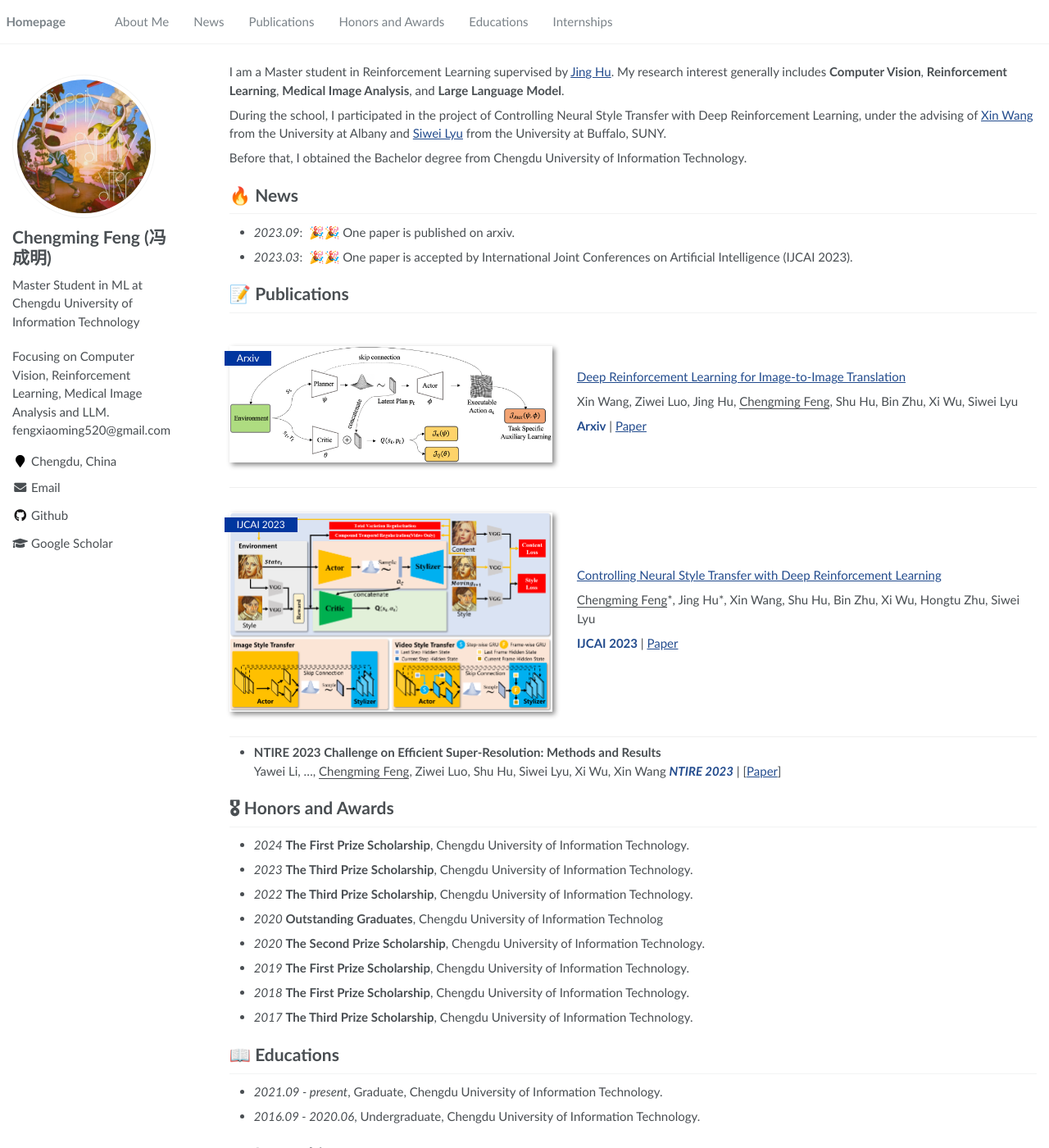
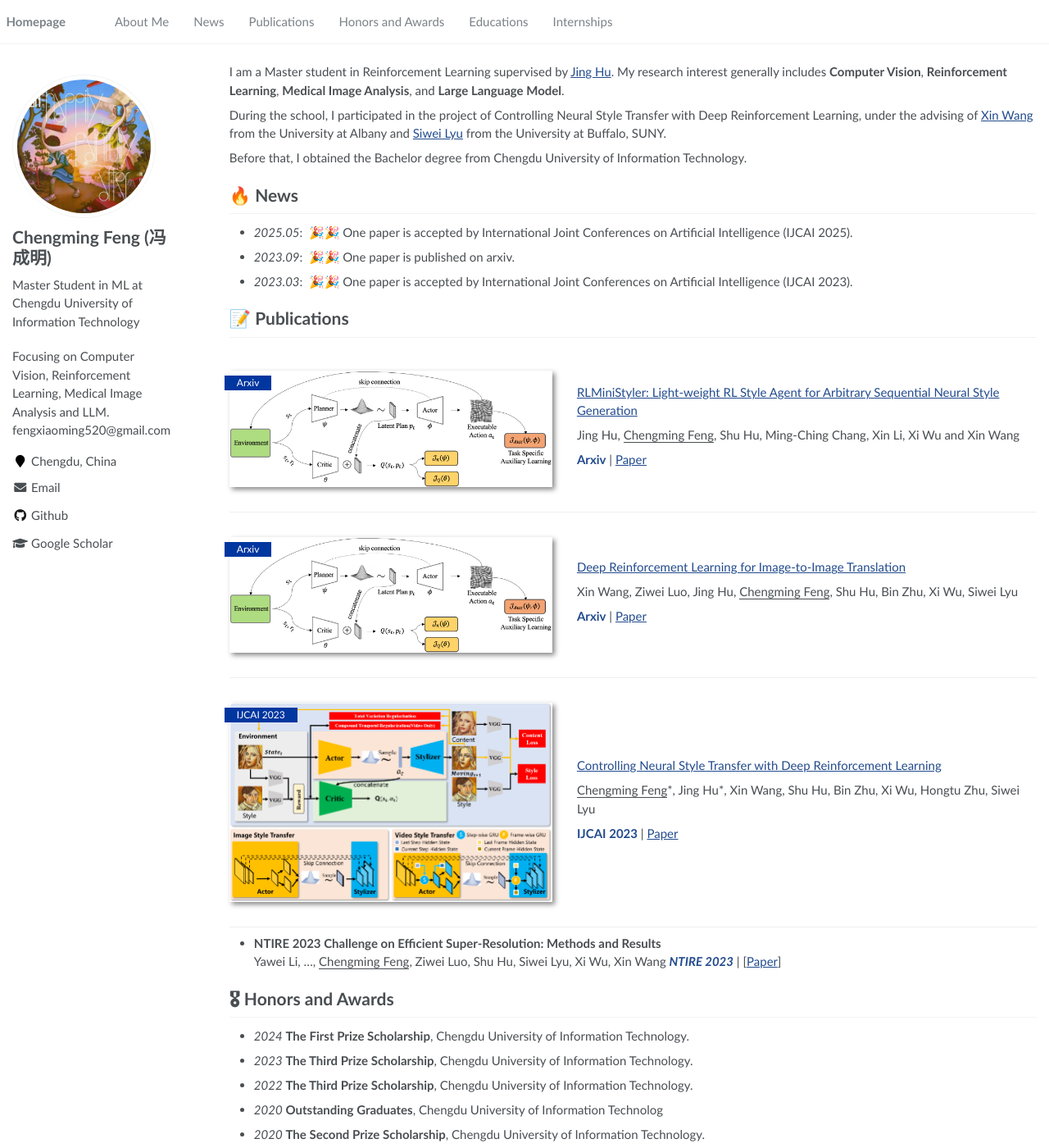
Before and after one commit to fengxiaoming520/fengxiaoming520.github.io, a Jekyll site: the page built from _pages/about.md, in a window 1280 px wide and 1400 px high. Shown: the whole window at 82% size. Built offline with Jekyll 4.4.1, drawn with Linux system fonts in a browser that asks for light colours.

Commit message:
Update about.md

```diff
--- a/_pages/about.md
+++ b/_pages/about.md
@@ -27,10 +27,22 @@ Before that, I obtained the Bachelor degree from Chengdu University of Informati
 
 
 # 🔥 News
+- *2025.05*: &nbsp;🎉🎉 One paper is accepted by International Joint Conferences on Artificial Intelligence (IJCAI 2025).
 - *2023.09*: &nbsp;🎉🎉 One paper is published on arxiv.
 - *2023.03*: &nbsp;🎉🎉 One paper is accepted by International Joint Conferences on Artificial Intelligence (IJCAI 2023).
 
 # 📝 Publications
+
+<div class='paper-box'><div class='paper-box-image'><div><div class="badge">Arxiv</div><img src='images/arxiv202309.jpg' alt="sym" width="100%"></div></div>
+<div class='paper-box-text' markdown="1">
+
+[RLMiniStyler: Light-weight RL Style Agent for Arbitrary Sequential Neural Style Generation](https://arxiv.org/abs/2505.04424)
+
+Jing Hu, <u>Chengming Feng</u>, Shu Hu, Ming-Ching Chang, Xin Li, Xi Wu and Xin Wang
+
+**<font color = "#224B8D">Arxiv</font>** \| [Paper](https://arxiv.org/abs/2505.04424)
+</div>
+</div>
 
 <div class='paper-box'><div class='paper-box-image'><div><div class="badge">Arxiv</div><img src='images/arxiv202309.jpg' alt="sym" width="100%"></div></div>
 <div class='paper-box-text' markdown="1">
@@ -72,7 +84,7 @@ Yawei Li, ..., <u>Chengming Feng</u>, Ziwei Luo, Shu Hu, Siwei Lyu, Xi Wu, Xin W
 - *2017* **The Third Prize Scholarship**, Chengdu University of Information Technology.
 
 # 📖 Educations
-- *2021.09 - present*, Graduate, Chengdu University of Information Technology.
+- *2021.09 - 2024.06*, Graduate, Chengdu University of Information Technology.
 - *2016.09 - 2020.06*, Undergraduate, Chengdu University of Information Technology.
 
 <!--# 💬 Invited Talks
```
